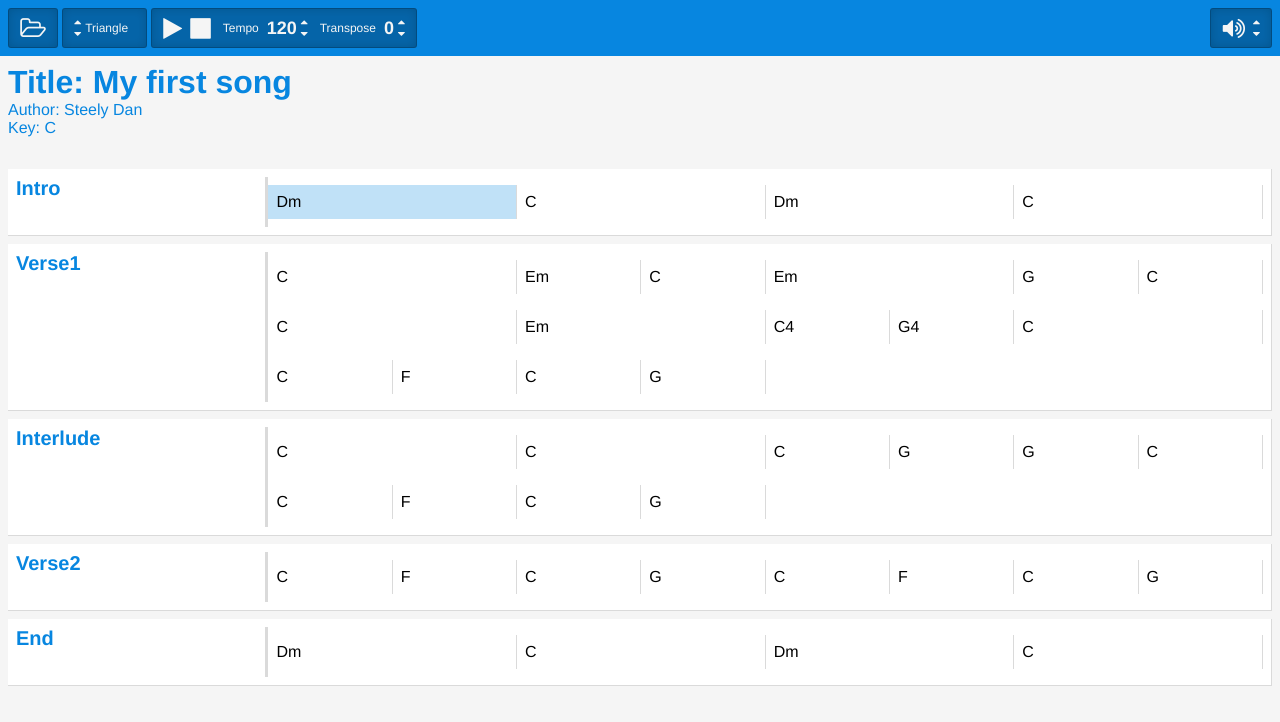
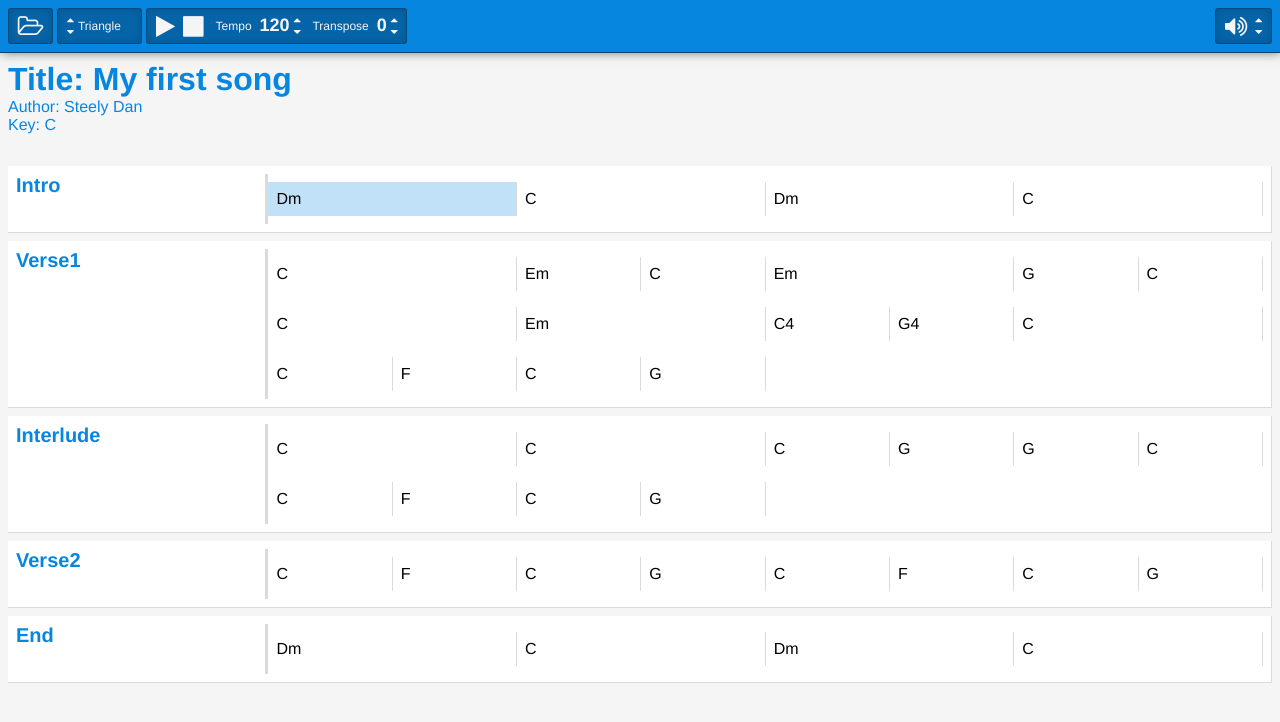
Before and after one commit to BusFactor1Inc/chordtutor, a website: page client/dev.html in a window 1280 px wide. Drawn offline with Linux system fonts and the light colour scheme.

Commit message:
Tweaking control bar

```diff
--- a/client/style.css
+++ b/client/style.css
@@ -17,6 +17,8 @@ body * {
   padding: 0.5rem;
   color: #f5f5f5;
   font-size: 0.75em;
+  border-bottom: 1px solid rgba(0,0,0,0.5);
+  box-shadow: 1px 0 10px rgba(0,0,0,0.5);
 }
 
   .TinyButton, .LargeButton {
@@ -44,7 +46,7 @@ body * {
   .VolumeView {
     background: rgba(0,0,0,0.25);
     border-radius: 3px;
-    padding: 0.45rem;
+    padding: 0.3rem;
     margin-right: 0.25rem;
     box-shadow: 0 0px 10px rgba(0,0,0,0.15) inset;
     border: 1px solid rgba(0,0,0,0.25);
@@ -70,6 +72,10 @@ body * {
   .VolumeView {
     float: right;
     margin-right: 0;
+  }
+
+  .PlaybackView {
+    min-width: 168px;
   }
 
 /* CONTENT AREA */
```
